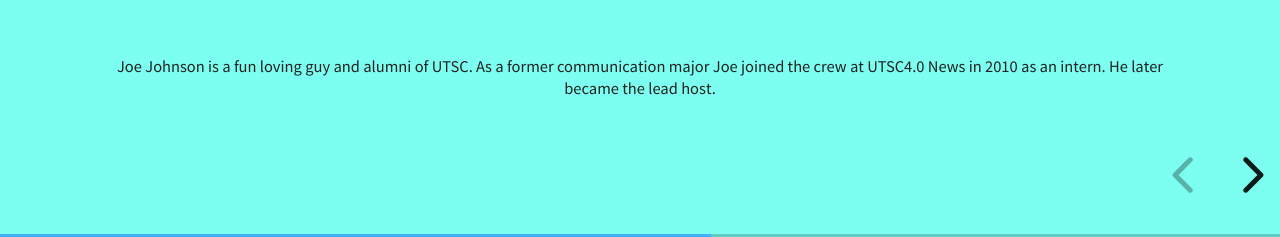
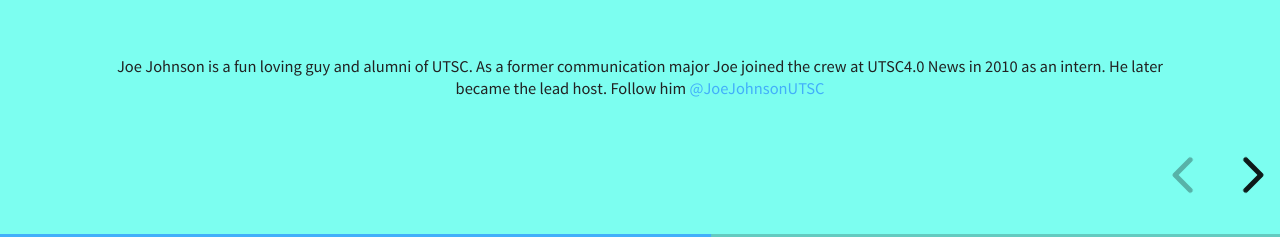
Before and after one commit to MohanVashist1/mgec54-website, a website: page index.html in a window 1280 px wide. Both pictures are taken after a click on the button 1250 px from the left and 738 px from the top of the page. Shown: the part 563-800 px from the top of the page. Drawn offline with Linux system fonts and the light colour scheme.

Commit message:
added twitter

```diff
--- a/index.html
+++ b/index.html
@@ -264,7 +264,7 @@
           <p>
             Joe Johnson is a fun loving guy and alumni of UTSC. As a former
             communication major Joe joined the crew at UTSC4.0 News in 2010 as an
-            intern. He later became the lead host.
+            intern. He later became the lead host. Follow him <a href="https://twitter.com/JoeJohnsonUTSC">@JoeJohnsonUTSC</a>
           </p>
         </section>
         <section data-background-color="rgb(44, 234, 163)">
```
